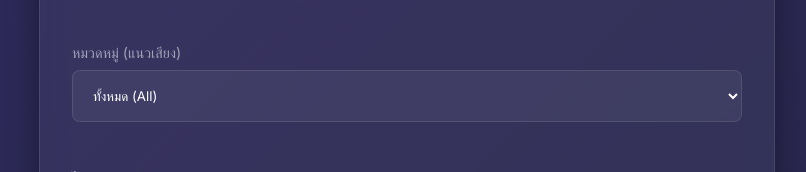
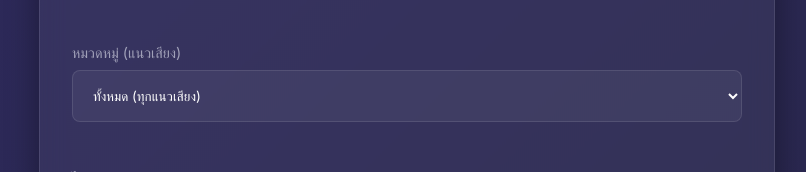
Before and after one commit to krumumpiano-source/ppk-choir, a Next.js app: page /admin/library in a window 1280 px wide. Shown: the part 274-446 px from the top of the page, without its empty margins (233-1039 px from the left). Built offline with nearby package versions, Linux system fonts and the light colour scheme; no server answers; the database is empty; sample sign-in values are in the browser's storage.

Commit message:
Expand VoiceTypes to detailed choir sections (S1, S2, A1, A2, T1, T2, Baritone, Bass) across all components

```diff
--- a/src/app/admin/library/page.tsx
+++ b/src/app/admin/library/page.tsx
@@ -88,18 +88,20 @@ export default function AdminLibraryPage() {
 
           <div className="input-group">
             <label>หมวดหมู่ (แนวเสียง)</label>
-            <select
-              className="input-field"
-              value={voiceType}
-              onChange={(e) => setVoiceType(e.target.value as VoiceType)}
-              style={{ appearance: 'auto' }}
-            >
-              <option value="All">ทั้งหมด (All)</option>
-              <option value="Soprano">Soprano</option>
-              <option value="Alto">Alto</option>
-              <option value="Tenor">Tenor</option>
-              <option value="Bass">Bass</option>
-            </select>
+            <select className="input-field" value={voiceType}
+                onChange={(e) => setVoiceType(e.target.value as VoiceType)}
+                style={{ appearance: 'auto' }}
+              >
+                <option value="All">ทั้งหมด (ทุกแนวเสียง)</option>
+                <option value="Soprano 1">Soprano 1</option>
+                <option value="Soprano 2">Soprano 2</option>
+                <option value="Alto 1">Alto 1</option>
+                <option value="Alto 2">Alto 2</option>
+                <option value="Tenor 1">Tenor 1</option>
+                <option value="Tenor 2">Tenor 2</option>
+                <option value="Baritone">Baritone</option>
+                <option value="Bass">Bass</option>
+              </select>
           </div>
 
           <div className="input-group">
--- a/src/app/admin/sessions/page.tsx
+++ b/src/app/admin/sessions/page.tsx
@@ -187,7 +187,7 @@ export default function AdminSessionsPage() {
           <div style={{ marginBottom: '1.5rem' }}>
             <label style={{ display: 'block', marginBottom: '0.5rem', color: 'var(--text-secondary)', fontSize: '0.9rem' }}>กลุ่มเป้าหมายที่ต้องเช็คชื่อ</label>
             <div style={{ display: 'flex', gap: '0.5rem', flexWrap: 'wrap' }}>
-              {['All', 'Soprano', 'Alto', 'Tenor', 'Bass'].map(g => (
+              {['All', 'Soprano 1', 'Soprano 2', 'Alto 1', 'Alto 2', 'Tenor 1', 'Tenor 2', 'Baritone', 'Bass'].map(g => (
                 <button
                   key={g}
                   onClick={() => handleTargetChange(g)}
--- a/src/app/library/page.tsx
+++ b/src/app/library/page.tsx
@@ -8,7 +8,7 @@ import AudioPlayer from '../../components/AudioPlayer';
 import { getLibraryItems, VoiceType, LibraryItem } from '../../lib/services/library';
 import { useAuth } from '@/components/providers/AuthProvider';
 
-const VOICE_TABS: (VoiceType | 'All')[] = ['All', 'Soprano', 'Alto', 'Tenor', 'Bass'];
+const VOICE_TABS: (VoiceType | 'All')[] = ['All', 'Soprano 1', 'Soprano 2', 'Alto 1', 'Alto 2', 'Tenor 1', 'Tenor 2', 'Baritone', 'Bass'];
 
 export default function LibraryPage() {
   const { user, loading: authLoading } = useAuth();
--- a/src/app/peers/page.tsx
+++ b/src/app/peers/page.tsx
@@ -7,7 +7,7 @@ import { getPeerPractices, likePracticeRecord, PracticeRecord } from '../../lib/
 import { VoiceType } from '../../lib/services/library';
 
 export default function PeersPage() {
-  const [studentVoiceType, setStudentVoiceType] = useState<VoiceType>('Soprano'); // สำหรับ Demo
+  const [studentVoiceType, setStudentVoiceType] = useState<VoiceType>('Soprano 1'); // สำหรับ Demo
   const [practices, setPractices] = useState<PracticeRecord[]>([]);
   const [loading, setLoading] = useState(true);
   const [likingId, setLikingId] = useState<string | null>(null);
--- a/src/lib/services/library.ts
+++ b/src/lib/services/library.ts
@@ -2,7 +2,11 @@ import { collection, addDoc, getDocs, query, where, orderBy, serverTimestamp } f
 import { ref, uploadBytes, getDownloadURL } from 'firebase/storage';
 import { db, storage } from '../firebase';
 
-export type VoiceType = 'Soprano' | 'Alto' | 'Tenor' | 'Bass';
+// Support both legacy VoiceTypes and detailed detailed Choir sections
+export type VoiceType =
+  | 'Soprano 1' | 'Soprano 2' | 'Alto 1' | 'Alto 2'
+  | 'Tenor 1' | 'Tenor 2' | 'Baritone' | 'Bass'
+  | 'Soprano' | 'Alto' | 'Tenor'; // Legacy for backward compatibility
 
 export interface LibraryItem {
   id?: string;
```
Also changed, not shown: src/app/admin/users/page.tsx (+8 -4 lines), src/app/register/page.tsx (+9 -7 lines), src/lib/services/analytics.ts (+5 -4 lines).
